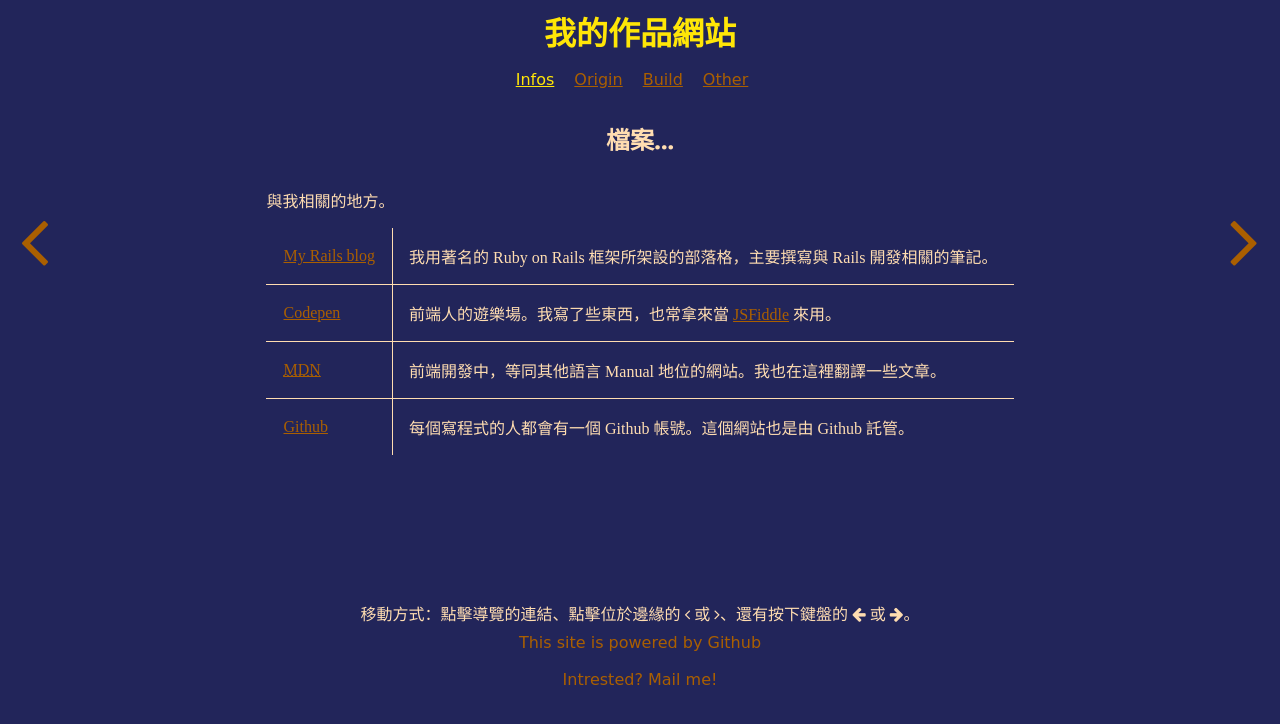
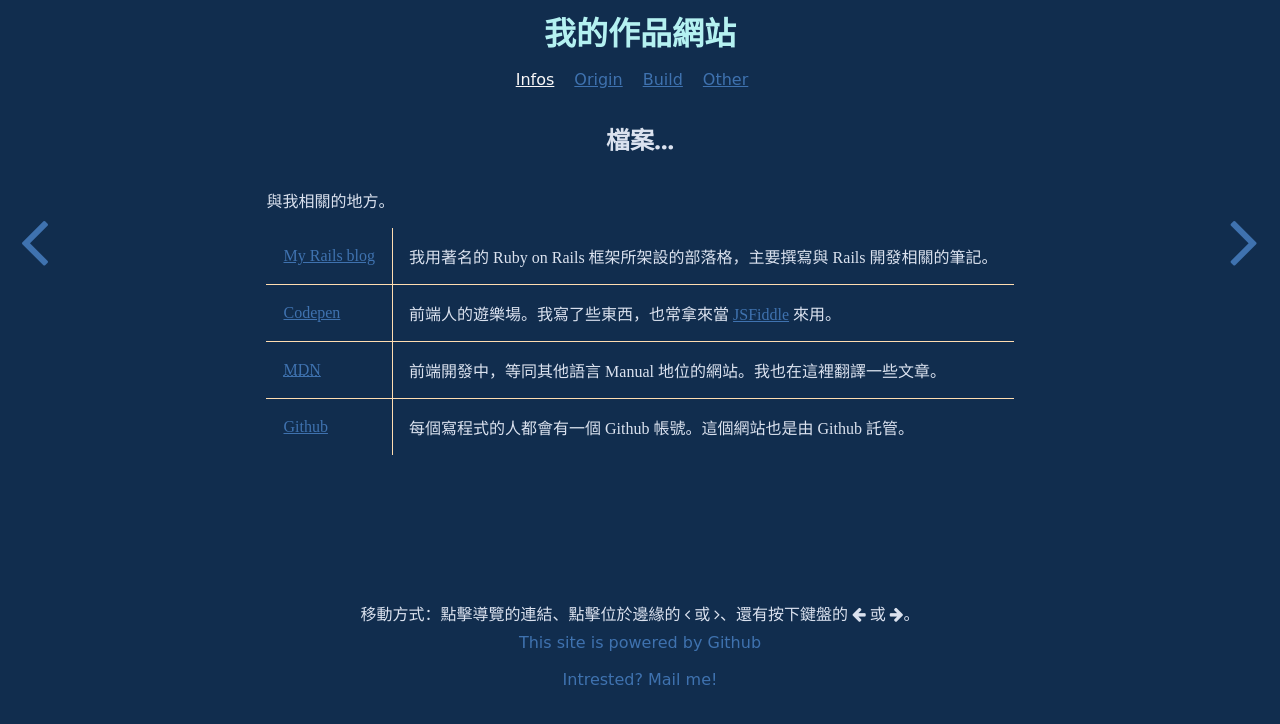
Before and after one commit to iigmir/iigmir.github.io, a PHP site: page / in a window 1280 px wide. Shown: the top 724 px of the page. Run offline with PHP 8.4, Linux system fonts and the light colour scheme; some libraries are stand-ins or nearby versions; some web fonts are replaced.

Commit message:
Change colour

```diff
--- a/core.css
+++ b/core.css
@@ -1,11 +1,18 @@
-@keyframes link_hover_animate { from { color: #AA5F00; } to { color: #FFE607; } }
-@keyframes link_blur_animate  { from { color: #FFE607; } to { color: #AA5F00; } }
+/* Colour Part */
+body{background-color:#112d4e;}
+/* Link colour */
+a{color: #3f72af;}a:hover{color: #b4f1f1;}
+.selected_link{color: #f9f7f7;}
 
-body
-{
-    margin:0;
-    background-color:#22255A;
-}
+h1 a,h1 a:hover{color:#b4f1f1;text-decoration:none;}
+/* Text colour */
+main,footer{color:#dbe2ef;}
+table td:first-child:hover{background-color:#f9f7f7;}
+table td:first-child:hover a{color:#112d4e;}
+/* Two arrows at sides */
+.decoration *:hover{cursor:pointer;color: #b4f1f1;}
+.decoration *{color: #3f72af;}
+
 h1
 {
     margin:1vh;
@@ -19,29 +26,7 @@ h2
     font-family: 'Crete Round', serif;
 }
 
-a
-{
-    color: #AA5F00;
-    /*
-    animation-name: link_blur_animate;
-    animation-duration: 0.1s;
-    animation-direction: alternate;
-    */
-}
-a:hover
-{
-    color: #FFE607;
-    /*
-    animation-name: link_hover_animate;
-    animation-duration: 0.1s;
-    animation-direction: alternate;
-    */
-}
-h1 a,h1 a:hover
-{
-    color:#FFE607;
-    text-decoration:none;
-}
+
 
 p
 {
@@ -64,7 +49,6 @@ nav li
 main
 {
     margin:0 auto;
-    color:#FFDDB1;
     max-width:90%;
     /* javascript effect */
     height:60vh;
@@ -111,8 +95,6 @@ table td:first-child a
     padding:1rem;
 
 }
-table td:first-child:hover{background-color:#AA5F00;}
-table td:first-child:hover a{color:#FFE607;}
 table tr:first-child td {border-top: none;}
 table tr td:first-child {border-left: none;}
 
@@ -121,8 +103,10 @@ footer
     height:5vh;
     padding-top:1vh;
     text-align:center;
-    color:#FFDDB1;
 }
+
+
+
 footer p .fa {display:inline;}
 footer ul{padding:0;}
 footer li
@@ -140,23 +124,13 @@ footer a
 {
     display:block;
 }
-.selected_link
-{
-    color: #FFE607;
-}
 
 /* decoration arrow */
 .decoration *
 {
     position:absolute;
-    color: #AA5F00;
     font-size:5rem;
     top: 100px;
-}
-.decoration *:hover
-{
-    cursor:pointer;
-    color: #FFE607;
 }
 .decoration .left{left:20px;}
 .decoration .right{right:50px;}
@@ -171,6 +145,11 @@ footer a
         max-width:100%;
         padding:1rem;
     }
+    .decoration *
+    {
+        top: auto;
+        bottom: 0;
+    }
 }
 @media screen and (min-height: 601px) and (max-height: 700px) { main { height:50vh; } }
 @media screen and (max-height: 600px) { main { height:40vh; } }
```
